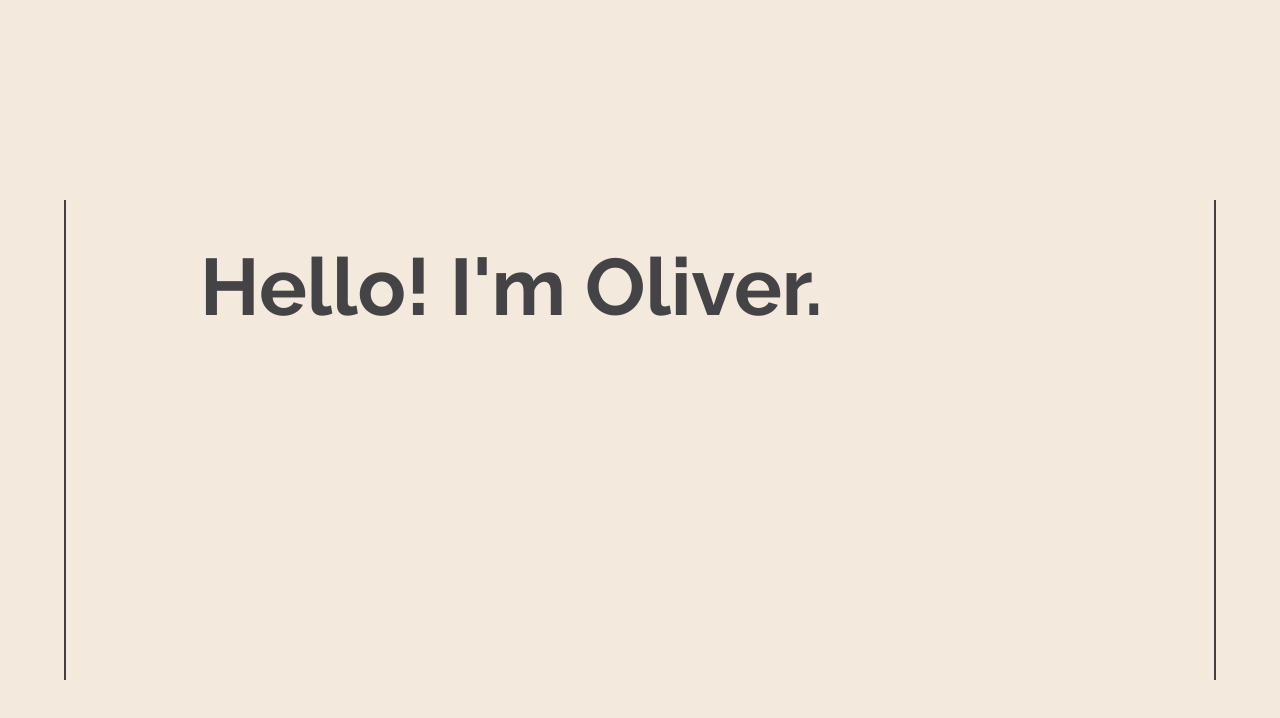
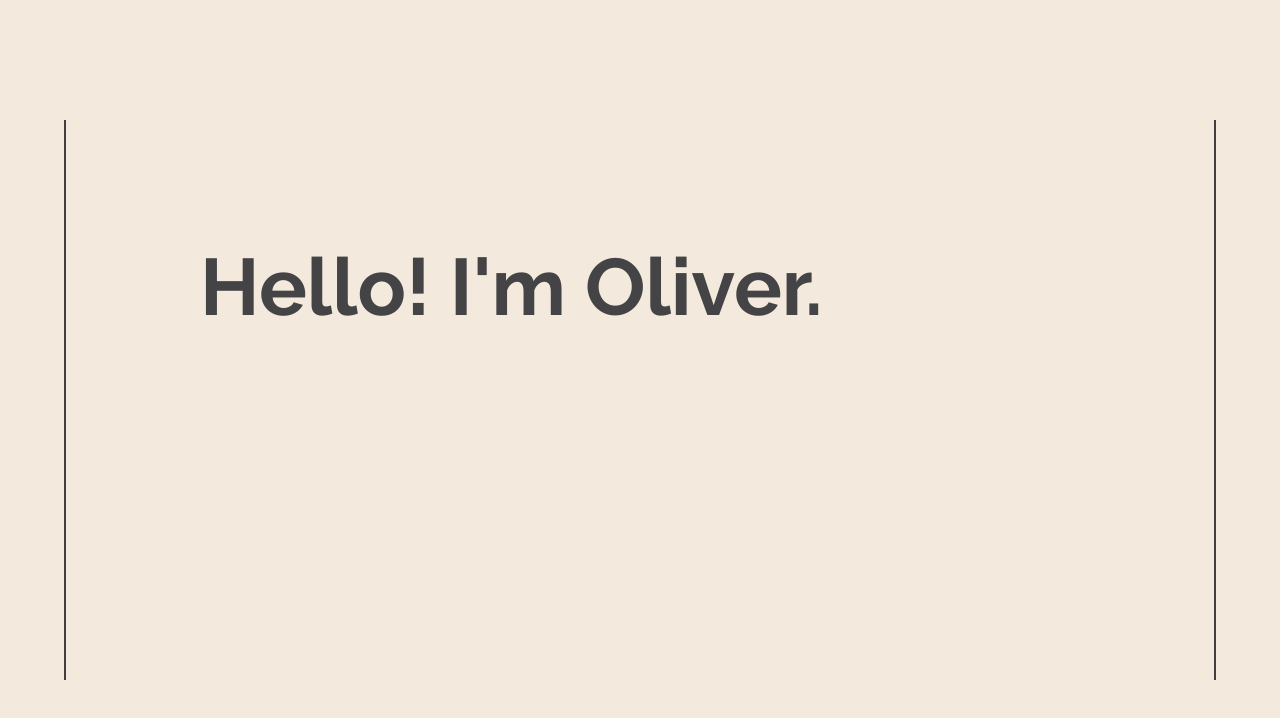
Before and after one commit to oliverwebp/oliverpng, a React (Create React App) app: page / in a window 1280 px wide. Shown: the top 718 px of the page. Built offline with nearby package versions, Linux system fonts and the light colour scheme.

Commit message:
animation and rescaling for side bar things!

```diff
--- a/src/Body.css
+++ b/src/Body.css
@@ -1,10 +1,12 @@
 .Body {
     min-height: 200vh;
     background-color: #F3E9DC;
+    justify-content: center;
 
 }
 .top {
     height: 25vh;
+    width: 100%;
 
 }
 @font-face {
@@ -28,17 +30,41 @@
 }
 .vertical-left {
     border-left: 2px solid #433e3f;
-    height: 60%;
+    height: 50%;
     position:fixed;
     left: 5%;
     z-index: 5;
     float: left;
+    transition: all 800ms ease-in-out;
+    top:20%;
 }
 .vertical-right {
     border-right: 2px solid #433e3f;
-    height: 60%;
+    height: 50%;
     position: fixed;
     right: 5%;
     z-index: 5;
     float: right;
+    transition: all 800ms ease-in-out;
+    top:20%;
 }
+.vertical-right-tall {
+    transition: all 800ms ease-in-out;
+    top: 15%;
+    border-right: 2px solid #433e3f;
+    height: 70%;
+    position: fixed;
+    right: 5%;
+    z-index: 6;
+    float: right;
+}
+.vertical-left-tall {
+    height: 70%;
+    top: 15%;
+    transition: all 800ms ease-in-out;
+    border-left: 2px solid #433e3f;
+    position:fixed;
+    left: 5%;
+    z-index: 6;
+    float: left;
+}
--- a/src/Body.js
+++ b/src/Body.js
@@ -26,8 +26,9 @@ class Body extends React.Component {
     render() {
     return <div className='Body'>
             <div className='top'></div>
-            <div className='vertical-left'></div>
-            <div className='vertical-right'></div>
+
+            <div className={this.state.show ? 'vertical-left' : 'vertical-left-tall'}></div>
+            <div className={this.state.show ? 'vertical-right' : 'vertical-right-tall'}></div>
             <div className='center'>
                 <h1 className='thick'>
                     Hello! I'm Oliver.
```
